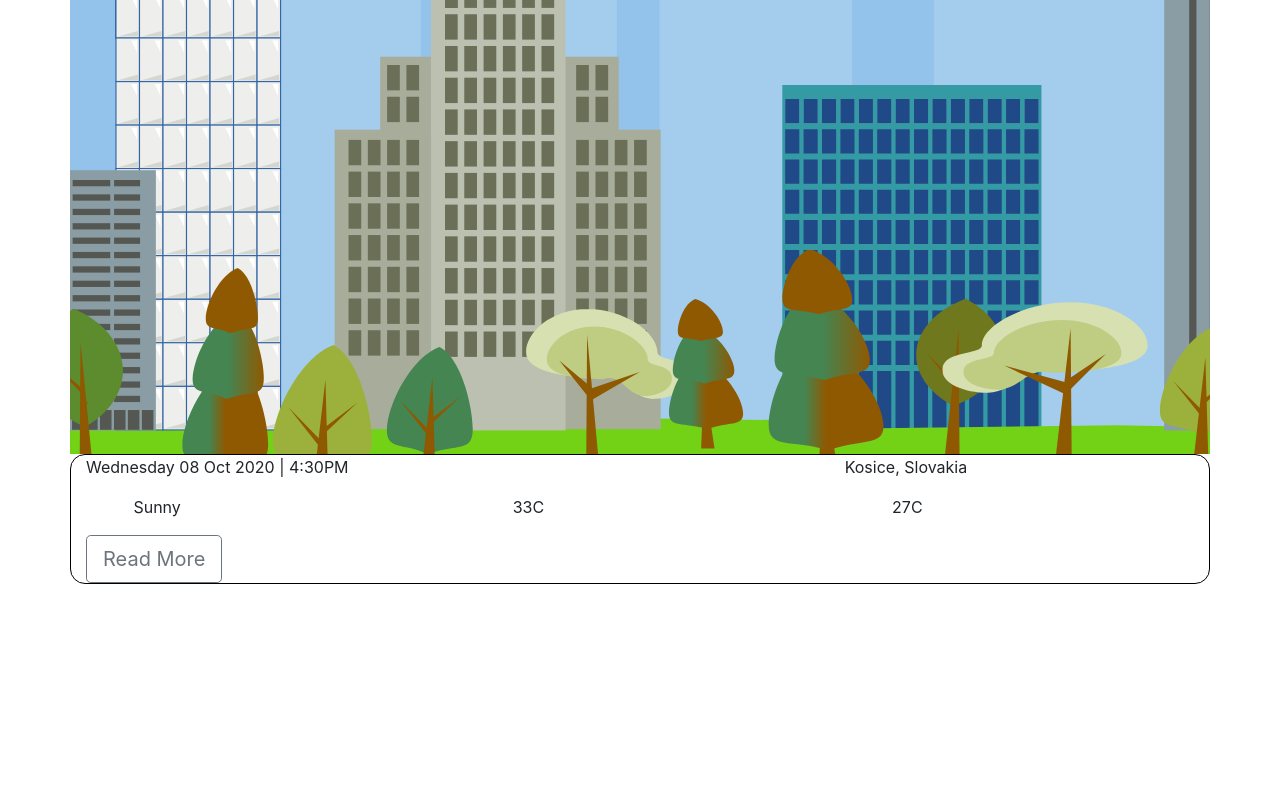
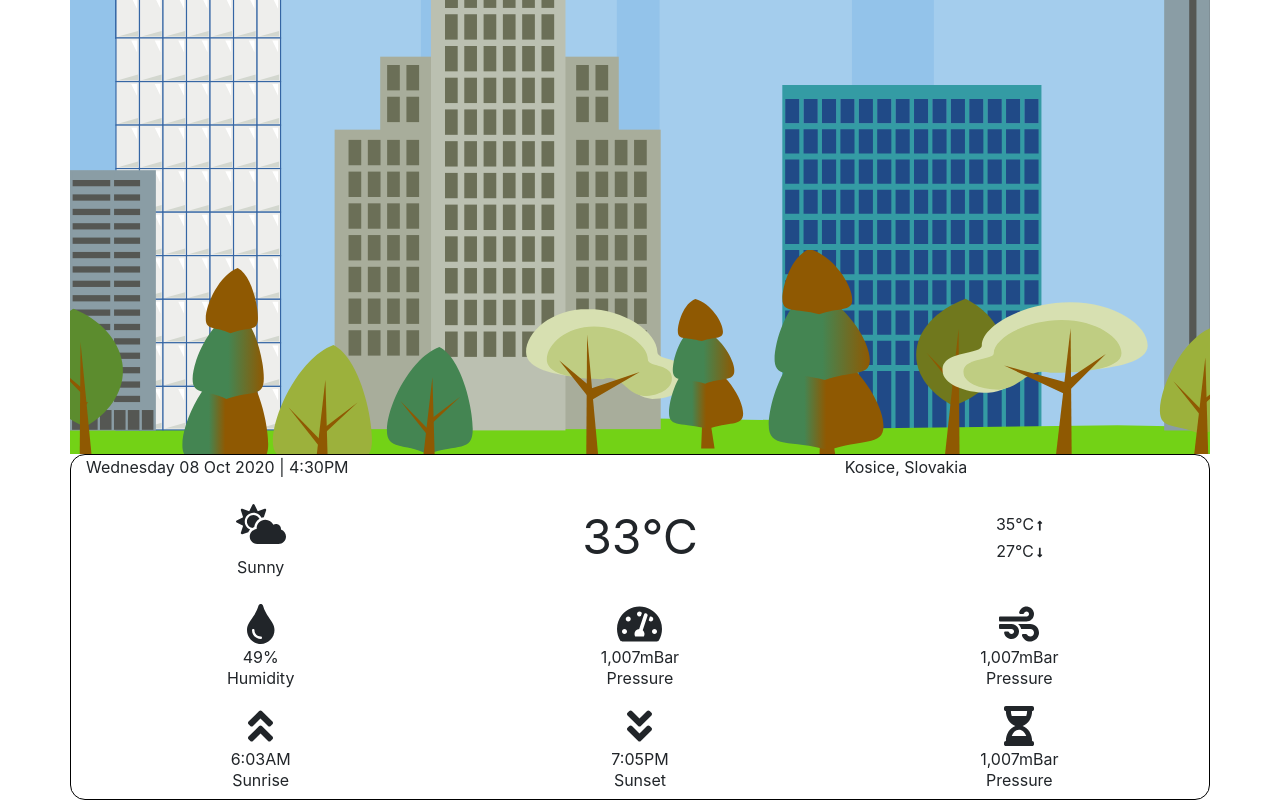
Before and after one commit to 11Samo/weather-app, an Angular app: page / in a window 1280 px wide. Shown: the part 401-1201 px from the top of the page. Before the commit the page ends 985 px from the top, so only its background shows below. Built offline with nearby package versions, Linux system fonts and the light colour scheme.

Commit message:
Main screen - add some icons (WIP)

```diff
--- a/package.json
+++ b/package.json
@@ -18,6 +18,11 @@
     "@angular/platform-browser": "~12.2.0",
     "@angular/platform-browser-dynamic": "~12.2.0",
     "@angular/router": "~12.2.0",
+    "@fortawesome/angular-fontawesome": "^0.10.0",
+    "@fortawesome/fontawesome-svg-core": "^1.2.36",
+    "@fortawesome/free-brands-svg-icons": "^5.15.4",
+    "@fortawesome/free-regular-svg-icons": "^5.15.4",
+    "@fortawesome/free-solid-svg-icons": "^5.15.4",
     "bootstrap": "^4.6.1",
     "rxjs": "~6.6.0",
     "tslib": "^2.3.0",
--- a/src/app/app.module.ts
+++ b/src/app/app.module.ts
@@ -4,10 +4,22 @@ import { BrowserModule } from '@angular/platform-browser';
 import { AppComponent } from './app.component';
 import { DetailComponent } from './detail/detail.component';
 
+import {
+  FontAwesomeModule,
+  FaIconLibrary,
+} from '@fortawesome/angular-fontawesome';
+import { faCoffee, fas } from '@fortawesome/free-solid-svg-icons';
+
 @NgModule({
   declarations: [AppComponent, DetailComponent],
-  imports: [BrowserModule],
+  imports: [BrowserModule, FontAwesomeModule],
   providers: [],
   bootstrap: [AppComponent],
 })
-export class AppModule {}
+export class AppModule {
+  constructor(library: FaIconLibrary) {
+    library.addIconPacks(fas);
+    library.addIcons(faCoffee);
+  }
+}
+// export class AppModule {}
--- a/src/app/detail/detail.component.css
+++ b/src/app/detail/detail.component.css
@@ -2,3 +2,24 @@
   border: 1px solid black;
   border-radius: 15px;
 }
+
+fa-icon {
+  font-size: 2.5rem;
+}
+
+.temperature {
+  font-size: 3rem;
+}
+
+.temp-arr {
+  line-height: 10px;
+}
+
+.line-h-5 {
+  line-height: 5px;
+}
+
+.mini {
+  font-size: 0.7rem;
+  padding-left: 3px;
+}
--- a/src/app/detail/detail.component.html
+++ b/src/app/detail/detail.component.html
@@ -1,25 +1,88 @@
 <section id="detail-weather">
   <div class="container widget">
     <div class="row">
-      <div class="col-sm-8">
+      <div class="col-8">
         <p>Wednesday 08 Oct 2020 | 4:30PM</p>
       </div>
-      <div class="col-sm-4">
+      <div class="col-4">
         <p>Kosice, Slovakia</p>
       </div>
     </div>
-    <div class="row justify-content-around">
-      <div class="col-sm-3">
-        <p>Sunny</p>
+    <div class="row justify-content-around align-items-center text-center">
+      <div class="col-3">
+        <div>
+          <fa-icon [icon]="['fas', 'cloud-sun']"></fa-icon>
+          <p>Sunny</p>
+        </div>
       </div>
-      <div class="col-sm-3">
-        <p>33C</p>
+      <div class="col-3">
+        <p class="temperature">33&#x2103;</p>
       </div>
-      <div class="col-sm-3">27C</div>
+      <div class="col-3">
+        <div>
+          <div class="d-flex justify-content-center align-items-baseline">
+            <p class="temp-arr">35&#x2103;</p>
+            <fa-icon
+              class="mini"
+              [icon]="['fas', 'long-arrow-alt-up']"
+            ></fa-icon>
+          </div>
+          <div class="d-flex justify-content-center align-items-baseline">
+            <p class="temp-arr">27&#x2103;</p>
+            <fa-icon
+              class="mini"
+              [icon]="['fas', 'long-arrow-alt-down']"
+            ></fa-icon>
+          </div>
+        </div>
+      </div>
     </div>
-    <!-- <fa name="cog" animation="spin"></fa> -->
-    <a href="#" class="btn btn-outline-secondary btn-lg">
-      <i class="fa-solid fa-address-book"></i> Read More
-    </a>
+    <div class="row justify-content-around align-items-center text-center">
+      <div class="col-3">
+        <div>
+          <fa-icon [icon]="['fas', 'tint']"></fa-icon>
+          <p class="line-h-5">49%</p>
+          <p class="line-h-5">Humidity</p>
+        </div>
+      </div>
+      <div class="col-3">
+        <div>
+          <fa-icon [icon]="['fas', 'tachometer-alt']"></fa-icon>
+          <p class="line-h-5">1,007mBar</p>
+          <p class="line-h-5">Pressure</p>
+        </div>
+      </div>
+      <div class="col-3">
+        <div>
+          <fa-icon [icon]="['fas', 'wind']"></fa-icon>
+          <p class="line-h-5">1,007mBar</p>
+          <p class="line-h-5">Pressure</p>
+        </div>
+      </div>
+    </div>
+    <div class="row justify-content-around align-items-center text-center">
+      <div class="col-3">
+        <div>
+          <fa-icon [icon]="['fas', 'angle-double-up']"></fa-icon>
+          <p class="line-h-5">6:03AM</p>
+          <p class="line-h-5">Sunrise</p>
+        </div>
+      </div>
+      <div class="col-3">
+        <div>
+          <fa-icon [icon]="['fas', 'angle-double-down']"></fa-icon>
+          <p class="line-h-5">7:05PM</p>
+          <p class="line-h-5">Sunset</p>
+        </div>
+      </div>
+      <div class="col-3">
+        <div>
+          <fa-icon [icon]="['fas', 'hourglass-half']"></fa-icon>
+          <p class="line-h-5">1,007mBar</p>
+          <p class="line-h-5">Pressure</p>
+        </div>
+      </div>
+    </div>
   </div>
+  <div></div>
 </section>
--- a/src/app/detail/detail.component.ts
+++ b/src/app/detail/detail.component.ts
@@ -1,15 +1,14 @@
 import { Component, OnInit } from '@angular/core';
+import { faAddressBook } from '@fortawesome/free-regular-svg-icons';
 
 @Component({
   selector: 'app-detail',
   templateUrl: './detail.component.html',
-  styleUrls: ['./detail.component.css']
+  styleUrls: ['./detail.component.css'],
 })
 export class DetailComponent implements OnInit {
+  filmIcon = faAddressBook;
+  constructor() {}
 
-  constructor() { }
-
-  ngOnInit(): void {
-  }
-
+  ngOnInit(): void {}
 }
```
Also changed, not shown: 1 other file (tests, documents, lock files or other folders).
